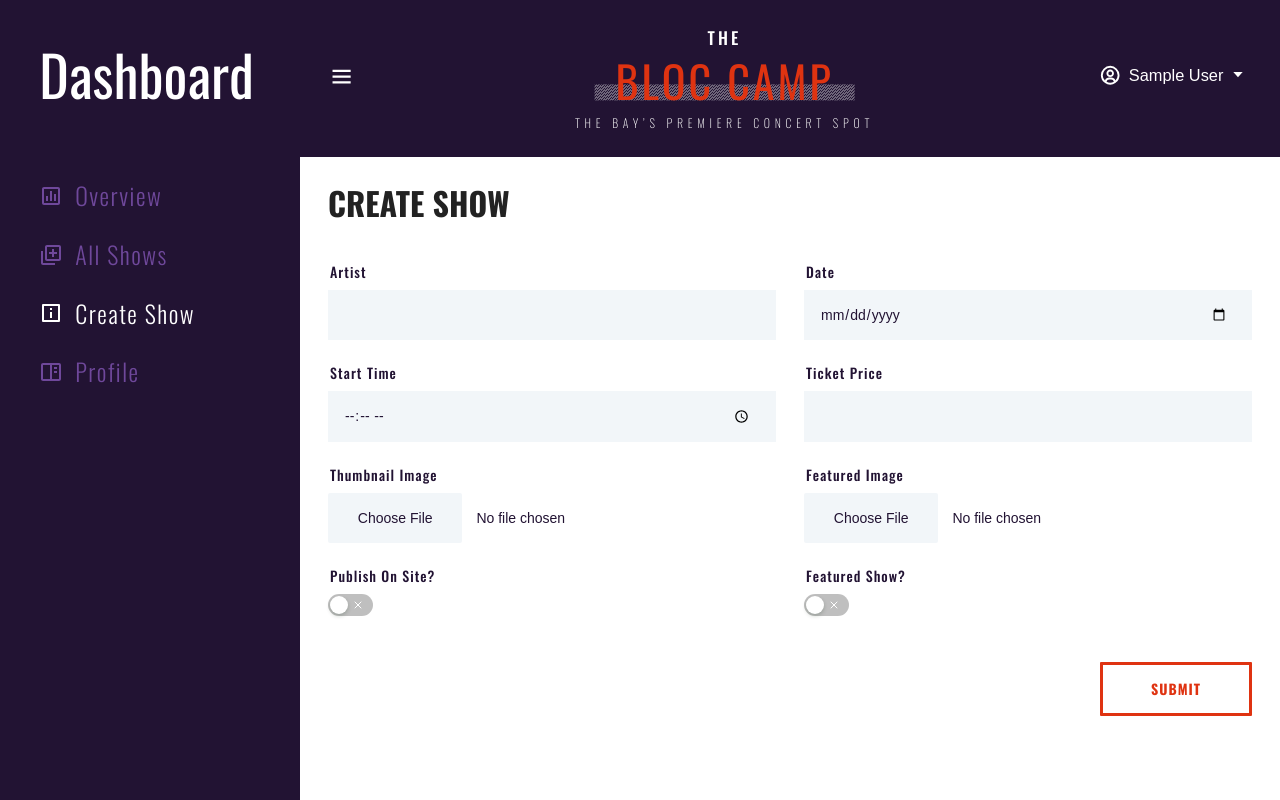
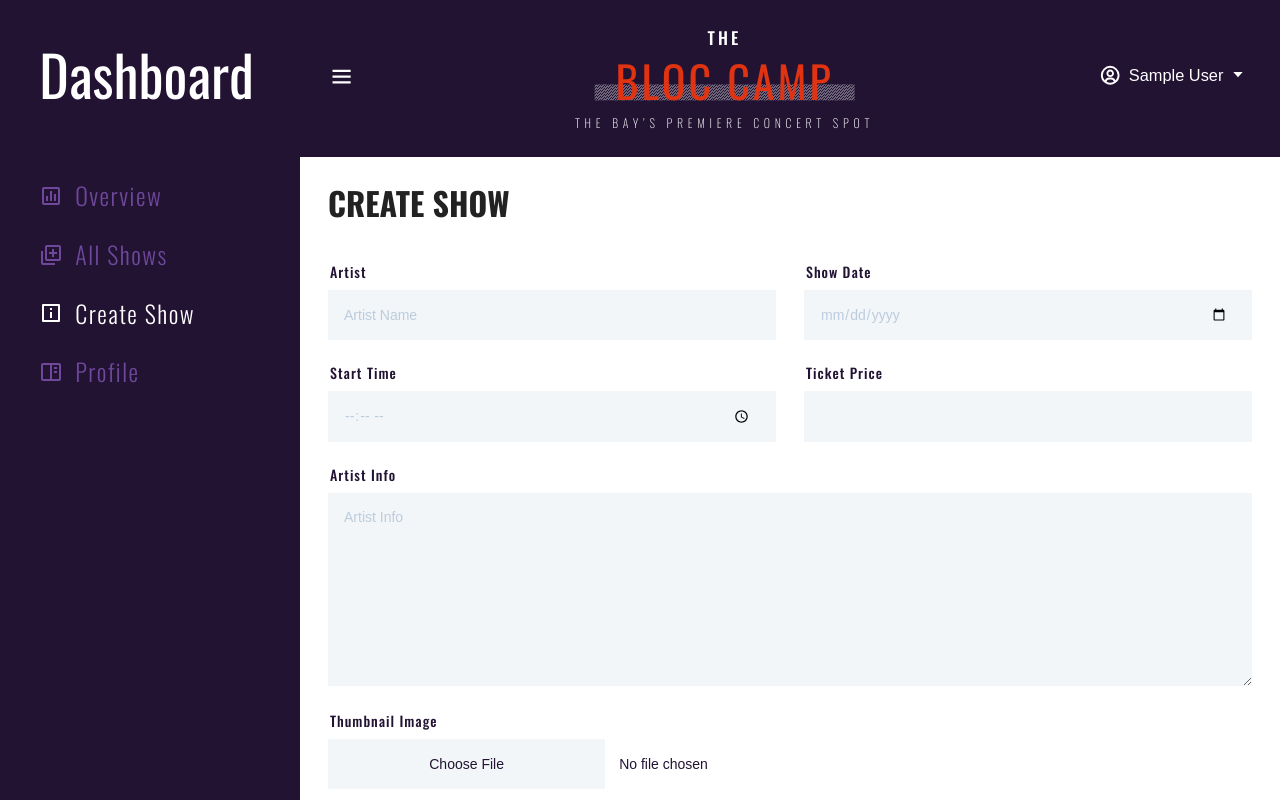
Before and after one commit to SutheeDev/The-Bloc-Camp, a React (Create React App) app in the folder client/: page /admin-dashboard/create-show in a window 1280 px wide. Shown: the top 800 px of the page. Built offline with nearby package versions, Linux system fonts and the light colour scheme; sample sign-in values are in the browser's storage.

Commit message:
try and error

```diff
--- a/client/src/components/Switch.js
+++ b/client/src/components/Switch.js
@@ -28,7 +28,7 @@ const Wrapper = styled.div`
     display: flex;
     justify-content: center;
     align-items: center;
-    margin: 10px 0 25px 0;
+    margin: 1.2em 0 2em 0;
   }
   .ant-switch-inner-checked {
     line-height: 24px;
--- a/client/src/context/appContext.js
+++ b/client/src/context/appContext.js
@@ -33,6 +33,17 @@ const initialState = {
   token: token,
   role: role,
   showSidebar: false,
+
+  isEditing: false,
+  editJobId: "",
+  artist: "",
+  performDate: "",
+  performTime: "",
+  smallImg: "",
+  bigImg: "",
+  artistInfo: "",
+  published: false,
+  featured: false,
 };
 
 const AppContext = React.createContext();
--- a/client/src/index.css
+++ b/client/src/index.css
@@ -129,7 +129,8 @@ li {
   font-family: sans-serif;
   color: var(--darkBlue);
 }
-.form-input::placeholder {
+.form-input::placeholder,
+textarea::placeholder {
   font-family: sans-serif;
   font-size: 14px;
   color: var(--grey-200);
@@ -163,6 +164,19 @@ li {
 }
 .toggleForm-btn:hover {
   color: var(--white);
+}
+input[type="date"],
+input[type="time"] {
+  color: var(--grey-200);
+}
+::-webkit-calendar-picker-indicator {
+  color: var(--grey-200);
+  cursor: pointer;
+  border: none;
+}
+input[type="date"]::-webkit-calendar-picker-indicator {
+  /* display: none; */
+  color: var(--grey-200);
 }
 /* ---------------------------- */
 /* Message */
--- a/client/src/pages/dashboard/CreateShow.js
+++ b/client/src/pages/dashboard/CreateShow.js
@@ -28,16 +28,46 @@ const CreateShow = () => {
         {showMessage && <Message />}
         <div className="form-content">
           <div className="form-row-container">
-            <FormRow type="text" name="artist" />
-            <FormRow type="date" name="date" />
-            <FormRow type="time" name="performTime" labelText="start time" />
+            <FormRow type="text" name="artist" placeholder="artist name" />
+            <FormRow type="date" name="date" labelText="show date" />
+
+            <FormRow
+              type="time"
+              name="performTime"
+              labelText="start time"
+              step="00:15"
+            />
 
             <FormRow
               type="number"
               name="ticketPrice"
               labelText="ticket price"
             />
+          </div>
+        </div>
 
+        <div className="form-content">
+          <div className="form-row-container form-row-container-desc">
+            <div className="form-row form-row-desc">
+              <label
+                htmlFor="artistInfo"
+                className="form-label form-label-desc"
+              >
+                artist info
+              </label>
+              <textarea
+                name="artistInfo"
+                id="artistInfo"
+                rows="10"
+                placeholder="artist info"
+                className="form-desc"
+              ></textarea>
+            </div>
+          </div>
+        </div>
+
+        <div className="form-content">
+          <div className="form-row-container form-row-container-lower">
             <FormFileUpload
               type="file"
               name="smallImg"
@@ -55,7 +85,6 @@ const CreateShow = () => {
             />
             <ToggleSwitch text="publish on site?" name="publish" />
             <ToggleSwitch text="featured show?" name="featured" />
-          </div>
             <div className="btn-container">
               <button
                 type="submit"
@@ -64,6 +93,7 @@ const CreateShow = () => {
               >
                 submit
               </button>
+            </div>
           </div>
         </div>
       </form>
@@ -114,11 +144,39 @@ const Wrapper = styled.div`
     display: flex;
     align-items: center;
   }
+  .form-label-desc {
+    display: block;
+  }
+  .form-desc {
+    width: 100%;
+    outline: none;
+    padding: 1rem;
+    border: none;
+    margin: 10px 0 25px 0;
+    font-family: sans-serif;
+    color: var(--darkBlue);
+    background-color: var(--grey-100);
+  }
+  textarea::placeholder {
+    text-transform: capitalize;
+  }
+  /* input[type="date"]::placeholder,
+  input[type="time"]::placeholder {
+    color: var(--grey-100);
+    background-color: var(--grey-100);
+  }
+  ::-webkit-datetime-edit-text {
+    color: var(--grey-100);
+  } */
   @media screen and (min-width: 950px) {
     .form-row-container {
       display: grid;
       grid-template-columns: 1fr 1fr;
       column-gap: 2em;
     }
+    .form-row-container-desc,
+    .form-row-container-lower {
+      grid-template-columns: 1fr;
+    }
   }
 `;
```
Also changed, not shown: 1 other file (tests, documents, lock files or other folders). Lines whose indentation alone changed are shown as unchanged.
